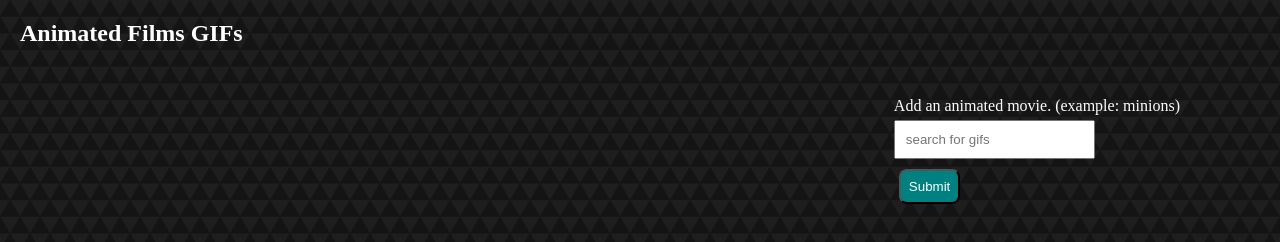
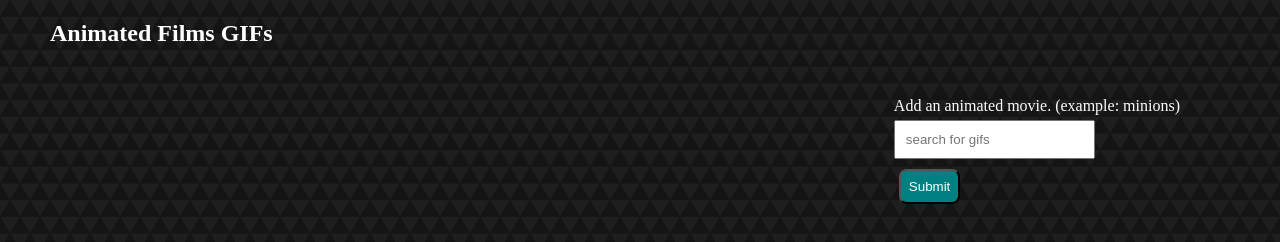
Before and after one commit to shama009/GifTastic, a plain HTML site: page index.html in a window 1280 px wide. Drawn offline with nearby package versions, Linux system fonts and the light colour scheme.

Commit message:
added css for header

```diff
--- a/assets/css/style.css
+++ b/assets/css/style.css
@@ -2,6 +2,9 @@ body {
     background-image: url("../images/bg.png");
     color: white;
     margin: 10px 20px;
+}
+header {
+    margin-left: 30px;
 }
 .giphy-img {
     width: 300px;
```
